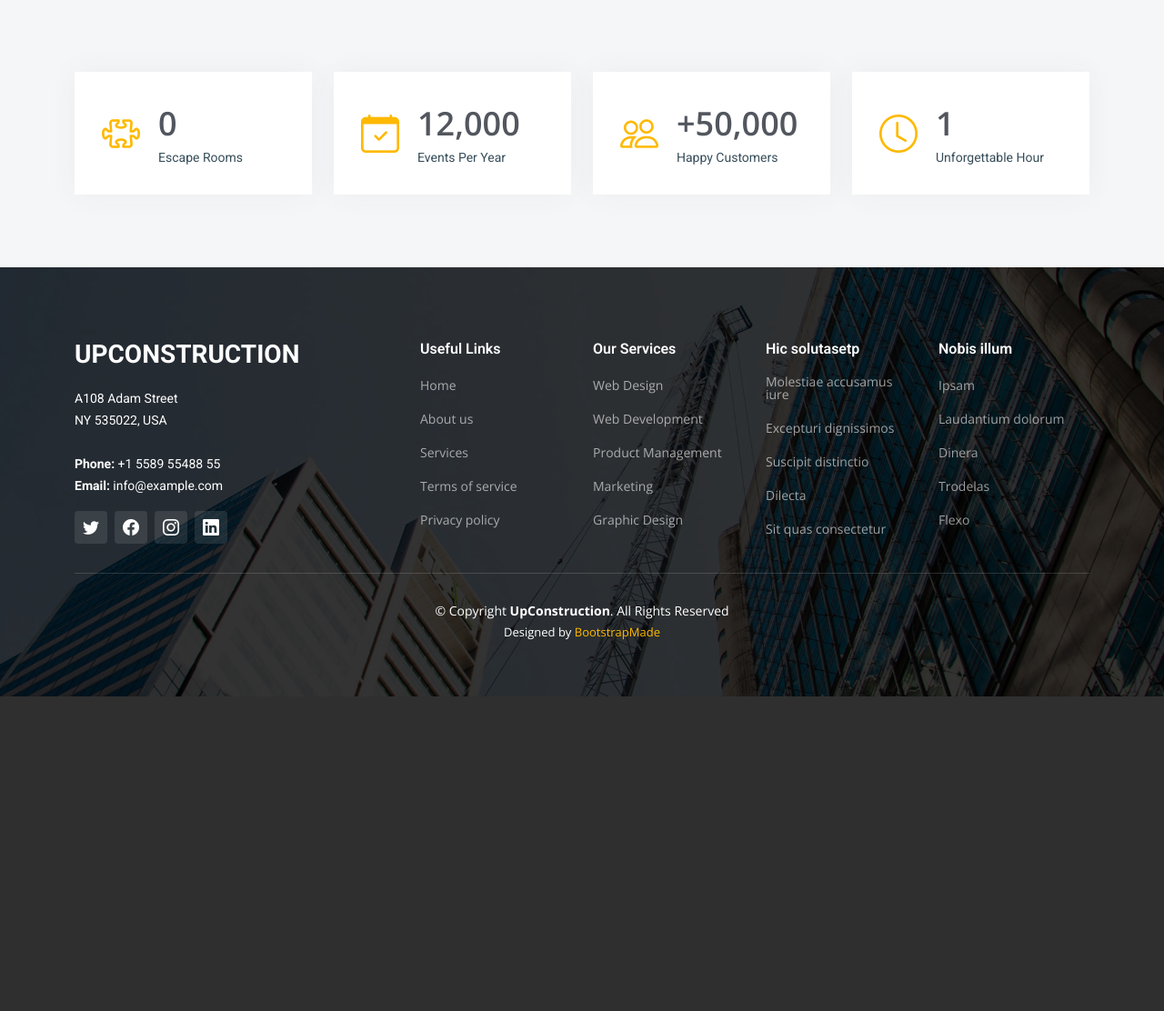
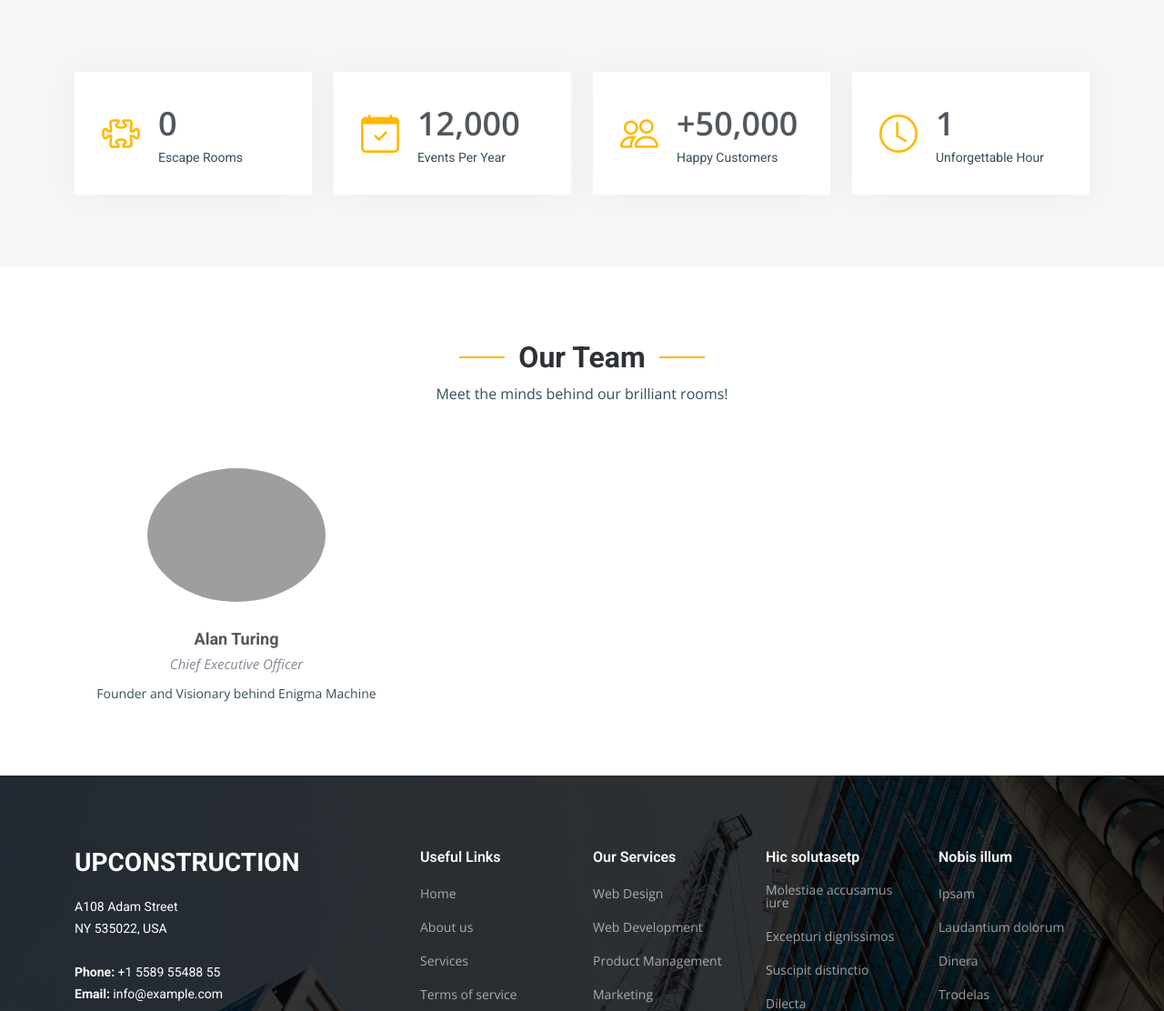
Before and after one commit to cmjimerson1s/PP4_enigma_machine, a Django app: page / in a window 1280 px wide. Shown: the part 1969-3081 px from the top of the page at 91% size. Before the commit the page ends 2735 px from the top, so only its background shows below. Run offline with Django 3.2, Linux system fonts and the light colour scheme; data that the repository does not hold is empty; some libraries are stand-ins or nearby versions; grey boxes are pictures that could not be loaded.

Commit message:
Add Our Teams section to home page

```diff
--- a/templates/index.html
+++ b/templates/index.html
@@ -119,4 +119,34 @@
 
       </div>
     </section><!-- End Stats Counter Section -->
+    <section id="team" class="team">
+      <div class="container" data-aos="fade-up">
+
+        <div class="section-header">
+          <h2>Our Team</h2>
+          <p>Meet the minds behind our brilliant rooms!</p>
+        </div>
+
+        <div class="row gy-5">
+
+          <div class="col-lg-4 col-md-6 member" data-aos="fade-up" data-aos-delay="100">
+            <div class="member-img">
+              <img src="https://res.cloudinary.com/dl02kivmy/image/upload/v1684938342/pexels-dinielle-de-veyra-4195342_qmuve4.jpg" class="img-fluid" alt="">
+              <div class="social">
+                <a href="#"><i class="bi bi-twitter"></i></a>
+                <a href="#"><i class="bi bi-facebook"></i></a>
+                <a href="#"><i class="bi bi-instagram"></i></a>
+                <a href="#"><i class="bi bi-linkedin"></i></a>
+              </div>
+            </div>
+            <div class="member-info text-center">
+              <h4>Alan Turing</h4>
+              <span>Chief Executive Officer</span>
+              <p>Founder and Visionary behind Enigma Machine</p>
+            </div>
+          </div><!-- End Team Member -->
+        </div>
+
+      </div>
+    </section><!-- End Our Team Section -->
 {% endblock %}
```
